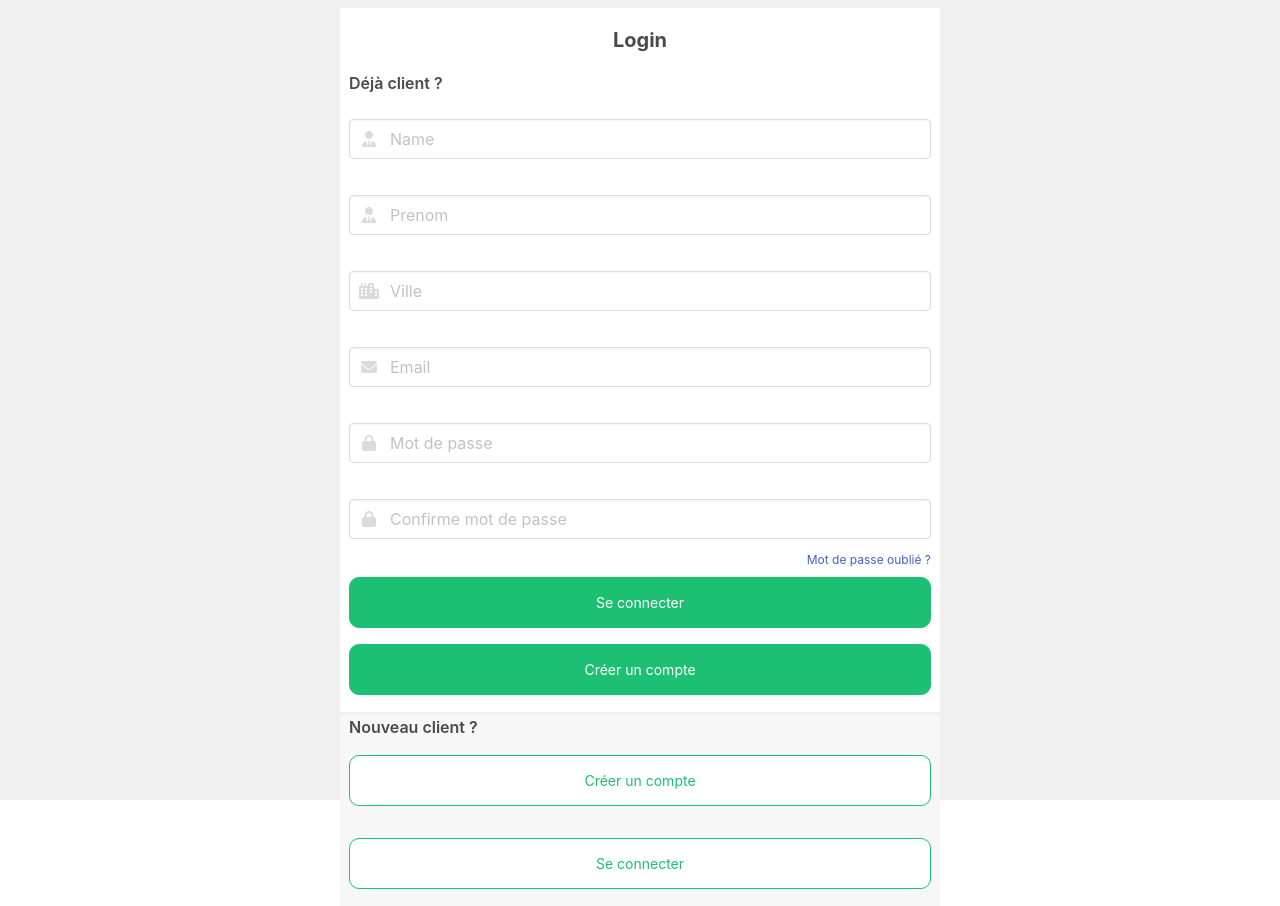
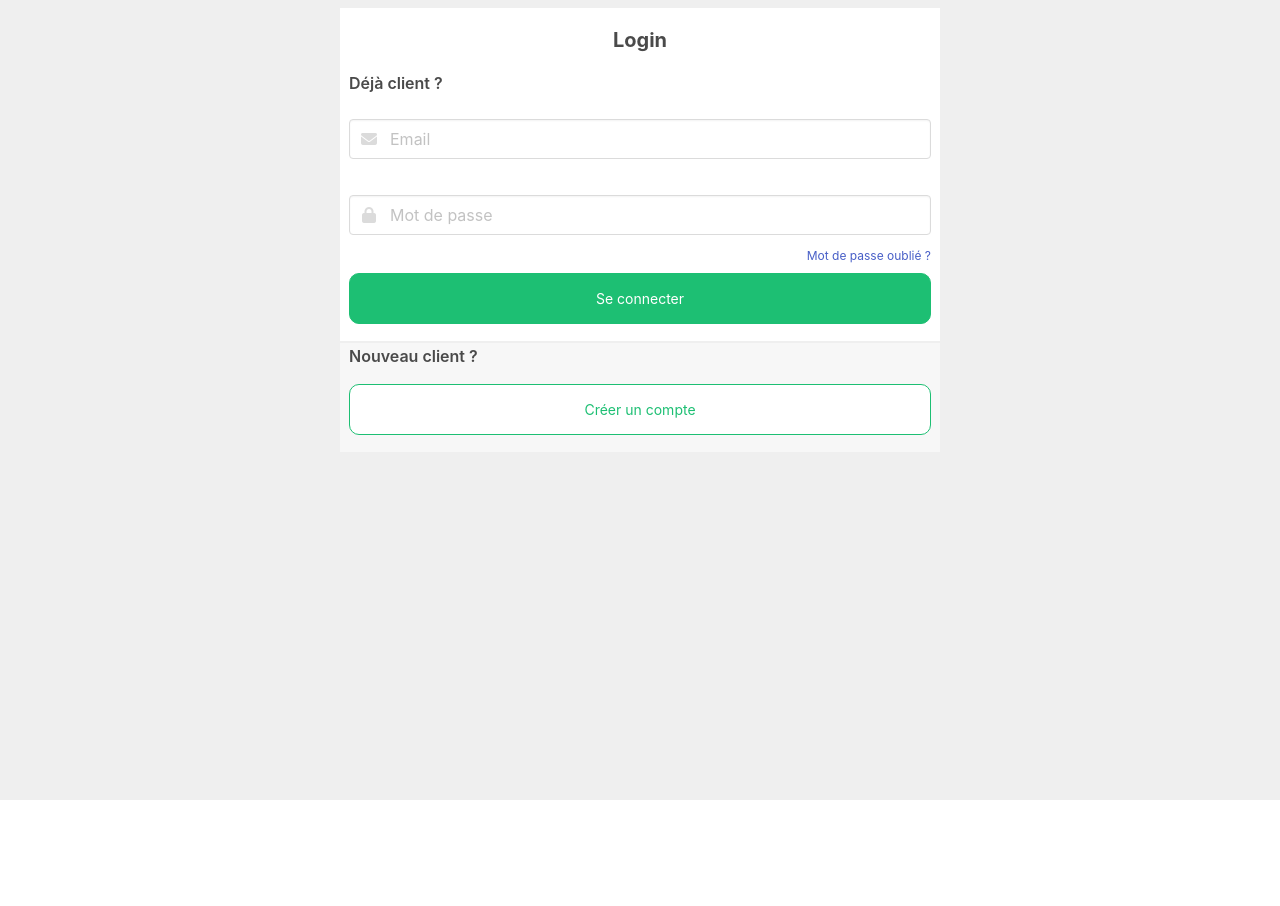
Before and after one commit to FlorentGirard/React_component, a React app: page / in a window 1280 px wide. After the commit the page ends 800 px from the top, so only its background shows below. Built offline with nearby package versions, Linux system fonts and the light colour scheme.

Commit message:
feat(login): read state for register

```diff
--- a/src/components/Field/index.js
+++ b/src/components/Field/index.js
@@ -1,10 +1,13 @@
 import PropTypes from "prop-types";
 import classNames from "classnames";
+
 
 import "./styles.scss";
 
 // isHide gére l'affichage du label par defaul il est caché
 const Field = ({ type, placeholder, name, icon, label, isHide}) => {
+
+
     const className = classNames( {'control has-icons-left' : icon})
     const classNameHide = classNames({'field__label--hide' : isHide})
 
--- a/src/index.js
+++ b/src/index.js
@@ -4,12 +4,16 @@ import './styles/index.scss';
 import App from './components/App';
 import reportWebVitals from './reportWebVitals';
 import { BrowserRouter } from "react-router-dom";
+import { Provider } from "react-redux";
+import store from './store';
 
 ReactDOM.render(
 
   <React.StrictMode>
   <BrowserRouter>
+  <Provider store={store}>
     <App />
+  </Provider>
   </BrowserRouter>
   </React.StrictMode>,
   document.getElementById('root')
--- a/src/reducers/index.js
+++ b/src/reducers/index.js
@@ -2,11 +2,11 @@
 import { combineReducers } from "redux";
 
 //import reducer
+import userReducer from './user'
 
 const rootReducer = combineReducers({
   //recipes: recipesReducer,
-
-
+  user: userReducer,
 });
 
 export default rootReducer;
--- a/src/reducers/field.js
+++ b/src/reducers/user.js
@@ -1,6 +1,7 @@
 const initialState = {
  emailValue: '',
- passwordValue: ''
+ passwordValue: '' ,
+ isRegister: true
 };
 
 const reducer = (state = initialState, action = {}) => {
--- a/src/store/index.js
+++ b/src/store/index.js
@@ -1,6 +1,6 @@
 //import npm
 import { createStore, /*applyMiddleware,*/ compose } from "redux";
-import reducer from "src/reducers";
+import reducer from "../reducers";
 
 //Middelware
 //import apiMiddleware from "../middlewares/api";
--- a/src/views/Login/index.js
+++ b/src/views/Login/index.js
@@ -1,5 +1,6 @@
 import { Link } from "react-router-dom";
 import classNames from "classnames";
+import { useSelector } from "react-redux";
 
 
 
@@ -7,7 +8,9 @@ import Field from "../../components/Field";
 
 import "./styles.scss";
 
-const Login = ({isRegister}) => {
+const Login = () => {
+  const isRegister = useSelector((state) => state.user.isRegister)
+  console.log(isRegister)
   const classNameRegister = classNames({ "login__input--hide": isRegister });
   return (
     <div className="login">
@@ -15,27 +18,26 @@ const Login = ({isRegister}) => {
         <h1 className="login__title">Login </h1>
         <h2 className="login__subtitle">Déjà client ? </h2>
         <form>
+          <div className={classNameRegister}>
             <Field
               placeholder="Name"
               name="nom"
               label="name"
               icon="fas fa-user-tie"
-            className={classNameRegister}
             />
             <Field
               placeholder="Prenom"
               name="prenom"
               label="prenom"
               icon="fas fa-user-tie"
-            className={classNameRegister}
             />
             <Field
               placeholder="Ville"
               name="city"
               label="prenom"
               icon="fas fa-city"
-            className={classNameRegister}
             />
+          </div>
 
           <Field
             placeholder="Email"
@@ -51,14 +53,15 @@ const Login = ({isRegister}) => {
             type="passworld"
             icon="fas fa-lock"
           />
+          <div className={classNameRegister}>
             <Field
               placeholder="Confirme mot de passe"
               name="passworld"
               label="passworld"
               type="passworld"
               icon="fas fa-lock"
-            className={classNameRegister}
             />
+          </div>
 
           <Link to="#" className="login__forgotPassworld">
             Mot de passe oublié ?
@@ -67,12 +70,11 @@ const Login = ({isRegister}) => {
           <button className="login__button login__button--login">
             Se connecter
           </button>
-          <button
-            className="login__button login__button--login "
-
-          >
+          <div className={classNameRegister}>
+            <button className="login__button login__button--login ">
               Créer un compte
             </button>
+          </div>
         </form>
       </div>
       <div className=" login__container login__registerContainer">
@@ -82,9 +84,11 @@ const Login = ({isRegister}) => {
         <button className="login__button login__button--register ">
           Créer un compte
         </button>
+        <div className={classNameRegister}>
           <button className="login__button login__button--register ">
             Se connecter
           </button>
+        </div>
       </div>
     </div>
   );
--- a/src/views/Login/styles.scss
+++ b/src/views/Login/styles.scss
@@ -70,4 +70,7 @@
     background-color: #f7f7f7;
     border: 1px solid #f7f7f7;
   }
+  &__input--hide {
+    display: none;
+  }
 }
```
Lines whose indentation alone changed are shown as unchanged.
